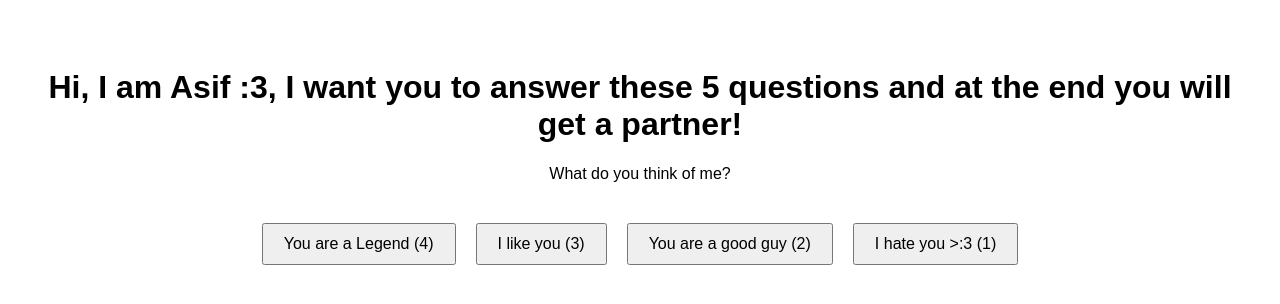
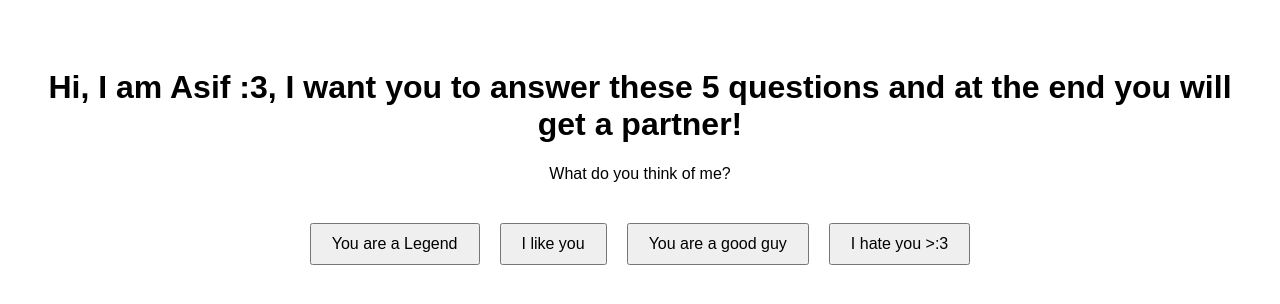
Before and after one commit to Asif-Ahamed-jgmch/Asif-Quiz, a plain HTML site: page index.html in a window 1280 px wide. Drawn offline with Linux system fonts and the light colour scheme.

Commit message:
Update index.html

```diff
--- a/index.html
+++ b/index.html
@@ -35,6 +35,7 @@
   <div id="result">
     <h2>Here is your partner:</h2>
     <img id="partnerImage" style="max-width: 100%; height: auto;" />
+    <p id="totalScoreText"></p>
   </div>
 
   <script>
@@ -44,28 +45,28 @@
       {
         text: "What do you think of me?",
         options: [
-          { text: "You are a Legend (4)", score: 4 },
-          { text: "I like you (3)", score: 3 },
-          { text: "You are a good guy (2)", score: 2 },
-          { text: "I hate you >:3 (1)", score: 1 }
+          { text: "You are a Legend", score: 4 },
+          { text: "I like you", score: 3 },
+          { text: "You are a good guy", score: 2 },
+          { text: "I hate you >:3", score: 1 }
         ]
       },
       {
         text: "Which is my favourite sport?",
         options: [
-          { text: "Cricket (3)", score: 3 },
-          { text: "Football (4)", score: 4 },
-          { text: "Kana machi vo vo (1)", score: 1 },
-          { text: "PUBG (2)", score: 2 }
+          { text: "Cricket", score: 3 },
+          { text: "Football", score: 4 },
+          { text: "Kana machi vo vo", score: 1 },
+          { text: "PUBG", score: 2 }
         ]
       },
       {
         text: "Who is the best football player of all time?",
         options: [
-          { text: "Pele (2)", score: 2 },
-          { text: "Ronaldo jr (1)", score: 1 },
-          { text: "Messi (4)", score: 4 },
-          { text: "Maradona (3)", score: 3 }
+          { text: "Pele", score: 2 },
+          { text: "Ronaldo jr", score: 1 },
+          { text: "Messi", score: 4 },
+          { text: "Maradona", score: 3 }
         ]
       },
       {
@@ -80,10 +81,10 @@
       {
         text: "Who proved that the conservation of energy doesn't apply in reality in large scale of time and distance?",
         options: [
-          { text: "Einstein (1)", score: 1 },
-          { text: "Newton (2)", score: 2 },
-          { text: "Asif (3)", score: 3 },
-          { text: "Noether (woman) (4)", score: 4 }
+          { text: "Einstein", score: 1 },
+          { text: "Newton", score: 2 },
+          { text: "Asif", score: 3 },
+          { text: "Noether (woman)", score: 4 }
         ]
       }
     ];
@@ -95,6 +96,7 @@
       { min: 3, image: "gandhi.jpeg" }
     ];
 
+    const maxScore = 20; // Maximum score possible
     let currentQuestion = 0;
     let totalScore = 0;
 
@@ -102,6 +104,7 @@
     const optionsContainer = document.getElementById("optionsContainer");
     const resultDiv = document.getElementById("result");
     const partnerImage = document.getElementById("partnerImage");
+    const totalScoreText = document.getElementById("totalScoreText");
 
     function showQuestion() {
       const q = questions[currentQuestion];
@@ -128,12 +131,16 @@
       document.getElementById("quizSection").style.display = "none";
       resultDiv.style.display = "block";
 
+      // Find the partner based on score
       const match = partners.find(p => totalScore >= p.min);
       if (match) {
         partnerImage.src = repoURL + match.image;
       } else {
         partnerImage.alt = "No partner found.";
       }
+
+      // Show the total score
+      totalScoreText.textContent = `Your total score is: ${totalScore}/${maxScore}`;
     }
 
     // Start the quiz
```
